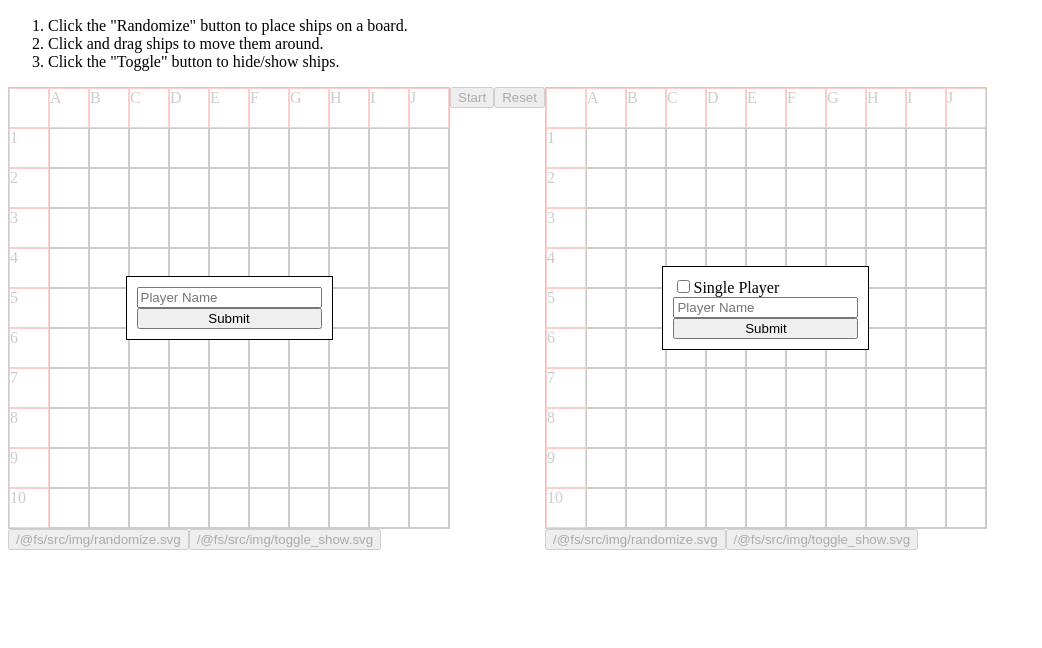
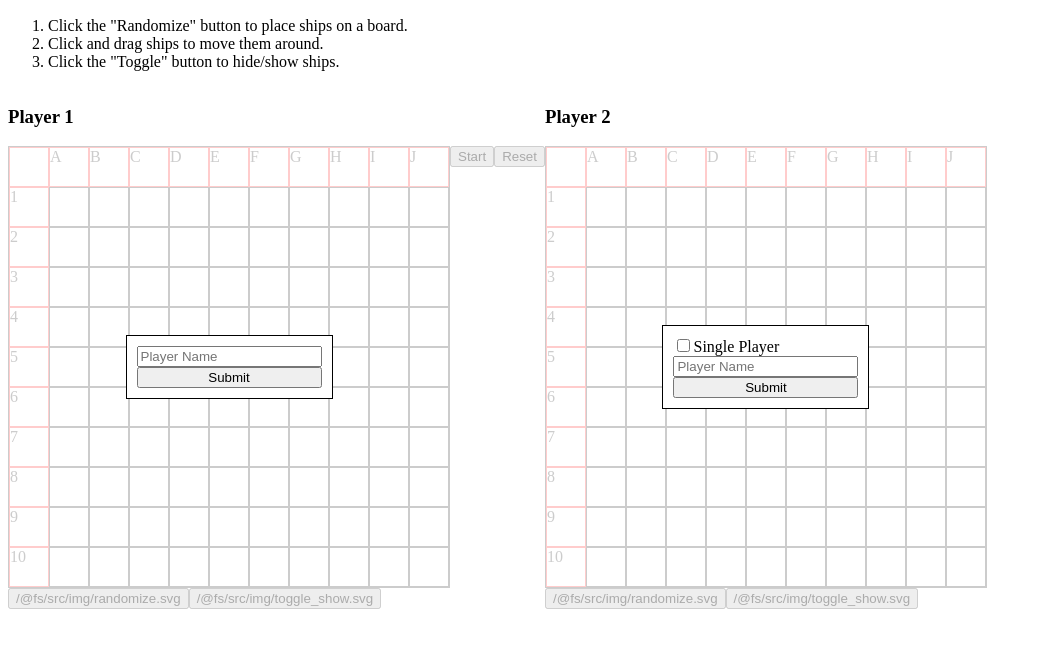
Before and after one commit to harshnugget/TOP-battleship, a website built with webpack: page src/template.html in a window 1280 px wide. Shown: the part 110-758 px from the top of the page, without its empty margins (0-1042 px from the left). Built offline with nearby package versions, Linux system fonts and the light colour scheme.

Commit message:
feat(index.js): Implemented player headers for displaying player names
- Player headers initialize with "Player 1" and "Player 2".
- Headers will display the player's name on form submit.
- Renamed `createForms` to `gameboardForms` for clarity.
- Moved toggle button functionality for readability.

Styling:
- Added player headers to the main grid to appear above gameboards.
- Player headers styled to display "Player (id)"" on the left, "(player name)" on the right.

```diff
--- a/src/index.js
+++ b/src/index.js
@@ -7,14 +7,13 @@ import randomizeIcon from './img/randomize.svg';
 import toggleShowIcon from './img/toggle_show.svg';
 import toggleHideIcon from './img/toggle_hide.svg';
 
-const battleship = new Battleship('Player 1');
+const mainContainer = document.querySelector('main');
+const battleship = new Battleship('Player 1', 'Player 2');
 const battleshipUI = new BattleshipUI(battleship);
 window.game = battleship;
 window.gameUI = battleshipUI;
 
-battleshipUI.load(document.querySelector('main'));
-
-// ######################################################################################
+battleshipUI.load(mainContainer);
 
 const mainBtns = battleshipUI.buttons.mainBtns;
 const p1Btns = battleshipUI.buttons.player1Btns;
@@ -22,6 +21,35 @@ const p2Btns = battleshipUI.buttons.player2Btns;
 
 const p1GameboardContainer = document.querySelector('.p1-gameboard-container');
 const p2GameboardContainer = document.querySelector('.p2-gameboard-container');
+
+// ######################################################################################
+
+// PLAYER HEADERS
+
+const createPlayerHeader = (playerId) => {
+  const className = `p${playerId}-header-container`;
+  const gameboardHeaderContainer = document.createElement('div');
+  const playerHeader = document.createElement('h3');
+  const nameHeader = document.createElement('h3');
+
+  gameboardHeaderContainer.classList.add(className);
+  playerHeader.innerText = `Player ${playerId}`;
+  playerHeader.classList.add('player-header');
+  nameHeader.classList.add('name-header');
+
+  gameboardHeaderContainer.append(playerHeader);
+  gameboardHeaderContainer.append(nameHeader);
+  return gameboardHeaderContainer;
+};
+
+const p1Header = createPlayerHeader(1);
+const p2Header = createPlayerHeader(2);
+
+mainContainer.append(p1Header, p2Header);
+
+// ######################################################################################
+
+// FORMS //
 
 const enableSinglePlayerFunc = () => {
   battleship.singlePlayer = true;
@@ -43,30 +71,36 @@ const disableSinglePlayerFunc = () => {
   }
 };
 
-const createForms = new GameboardForms(
+const gameboardForms = new GameboardForms(
   {
     mainBtns: [mainBtns.start, mainBtns.reset],
     p1Btns: [p1Btns.randomize, p1Btns.toggle],
     p2Btns: [p2Btns.randomize, p2Btns.toggle],
   },
   enableSinglePlayerFunc,
-  disableSinglePlayerFunc
+  disableSinglePlayerFunc,
+  (args) => {
+    const headerContainer = args.playerId === 1 ? p1Header : p2Header;
+    headerContainer.querySelector('.name-header').innerText = args.playerName;
+  }
 );
 
 // Append player forms to their corresponding gameboard container
-createForms.loadP1Form(p1GameboardContainer);
-createForms.loadP2Form(p2GameboardContainer);
+gameboardForms.loadP1Form(p1GameboardContainer);
+gameboardForms.loadP2Form(p2GameboardContainer);
 
 // Reset button listener for resetting forms and game state
 mainBtns.reset.addEventListener('click', () => {
-  createForms.disableSinglePlayer();
-  createForms.loadP1Form(p1GameboardContainer);
-  createForms.loadP2Form(p2GameboardContainer);
+  gameboardForms.disableSinglePlayer();
+  gameboardForms.loadP1Form(p1GameboardContainer);
+  gameboardForms.loadP2Form(p2GameboardContainer);
 });
 
 // ######################################################################################
 
-// Start button alert
+// BUTTON EVENT LISTENERS //
+
+// Start button
 mainBtns.start.addEventListener('click', (e) => {
   if (
     !(
@@ -85,7 +119,26 @@ mainBtns.start.addEventListener('click', (e) => {
   }
 });
 
+// Toggle button
+[p1Btns, p2Btns].forEach((btns) => {
+  const toggleIcon = () => {
+    if (btns.toggle.classList.contains('show')) {
+      btns.toggle.innerHTML = toggleShowIcon;
+    } else {
+      btns.toggle.innerHTML = toggleHideIcon;
+    }
+  };
+
+  btns.randomize.innerHTML = randomizeIcon;
+  btns.randomize.innerHTML = randomizeIcon;
+
+  toggleIcon();
+  btns.toggle.addEventListener('click', toggleIcon);
+});
+
 // ######################################################################################
+
+// END GAME DIALOGS //
 
 const endGameDialogs = new EndGameDialogs(p1GameboardContainer, p2GameboardContainer);
 
@@ -136,19 +189,3 @@ mainBtns.reset.addEventListener('click', () => {
 });
 
 // ######################################################################################
-
-[p1Btns, p2Btns].forEach((btns) => {
-  const toggleIcon = () => {
-    if (btns.toggle.classList.contains('show')) {
-      btns.toggle.innerHTML = toggleShowIcon;
-    } else {
-      btns.toggle.innerHTML = toggleHideIcon;
-    }
-  };
-
-  btns.randomize.innerHTML = randomizeIcon;
-  btns.randomize.innerHTML = randomizeIcon;
-
-  toggleIcon();
-  btns.toggle.addEventListener('click', toggleIcon);
-});
--- a/src/style.css
+++ b/src/style.css
@@ -7,9 +7,22 @@ main {
   display: grid;
   grid-template-columns: repeat(3, max-content);
   grid-template-areas:
+    'p1-header . p2-header'
     'p1-gameboard start-btn p2-gameboard'
     'p1-gameboard reset-btn p2-gameboard'
     'p1-btns . p2-btns';
+}
+
+.p1-header-container {
+  grid-area: p1-header;
+  display: flex;
+  justify-content: space-between;
+}
+
+.p2-header-container {
+  grid-area: p2-header;
+  display: flex;
+  justify-content: space-between;
 }
 
 .p1-gameboard-container {
```
